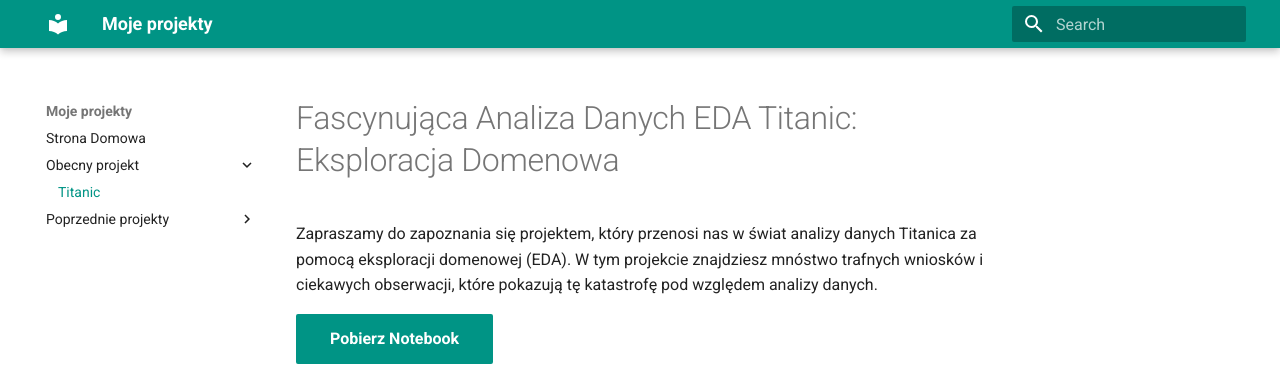
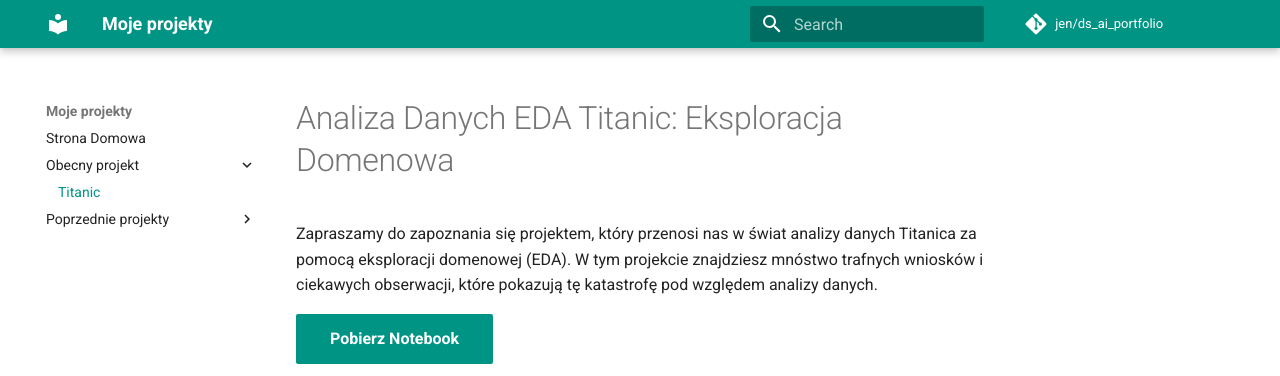
Before and after one commit to Jenia-K/ds_ai_portfolio, an MkDocs documentation site: the page built from docs/titanic/index.md, in a window 1280 px wide, cut to the strip 0-376 px from the top of the page. Built offline with MkDocs 1.6.1 and Material for MkDocs 9.7.7, drawn with Linux system fonts in a browser that asks for light colours; comment, search, counter and statistics services are not loaded.

```diff
--- a/docs/titanic/index.md
+++ b/docs/titanic/index.md
@@ -1,4 +1,4 @@
-# Fascynująca Analiza Danych EDA Titanic: Eksploracja Domenowa
+# Analiza Danych EDA Titanic: Eksploracja Domenowa
 
 Zapraszamy do zapoznania się projektem, który przenosi nas w świat analizy danych Titanica za pomocą eksploracji domenowej (EDA). W tym projekcie znajdziesz mnóstwo trafnych wniosków i ciekawych obserwacji, które pokazują tę katastrofę pod względem analizy danych.
 
--- a/mkdocs.yml
+++ b/mkdocs.yml
@@ -2,6 +2,9 @@ site_name: Moje projekty
 site_author: Jen
 site_description: >-
   Portfolio moich wspaniałych projektów z Data Science i AI!
+
+repo_name: jen/ds_ai_portfolio
+repo_url: https://github.com/jen/ds_ai_portfolio
 
 theme:
   name: material
```
Also changed, not shown: docs/iris/index.md (+1 -1 lines), 1 other file.
